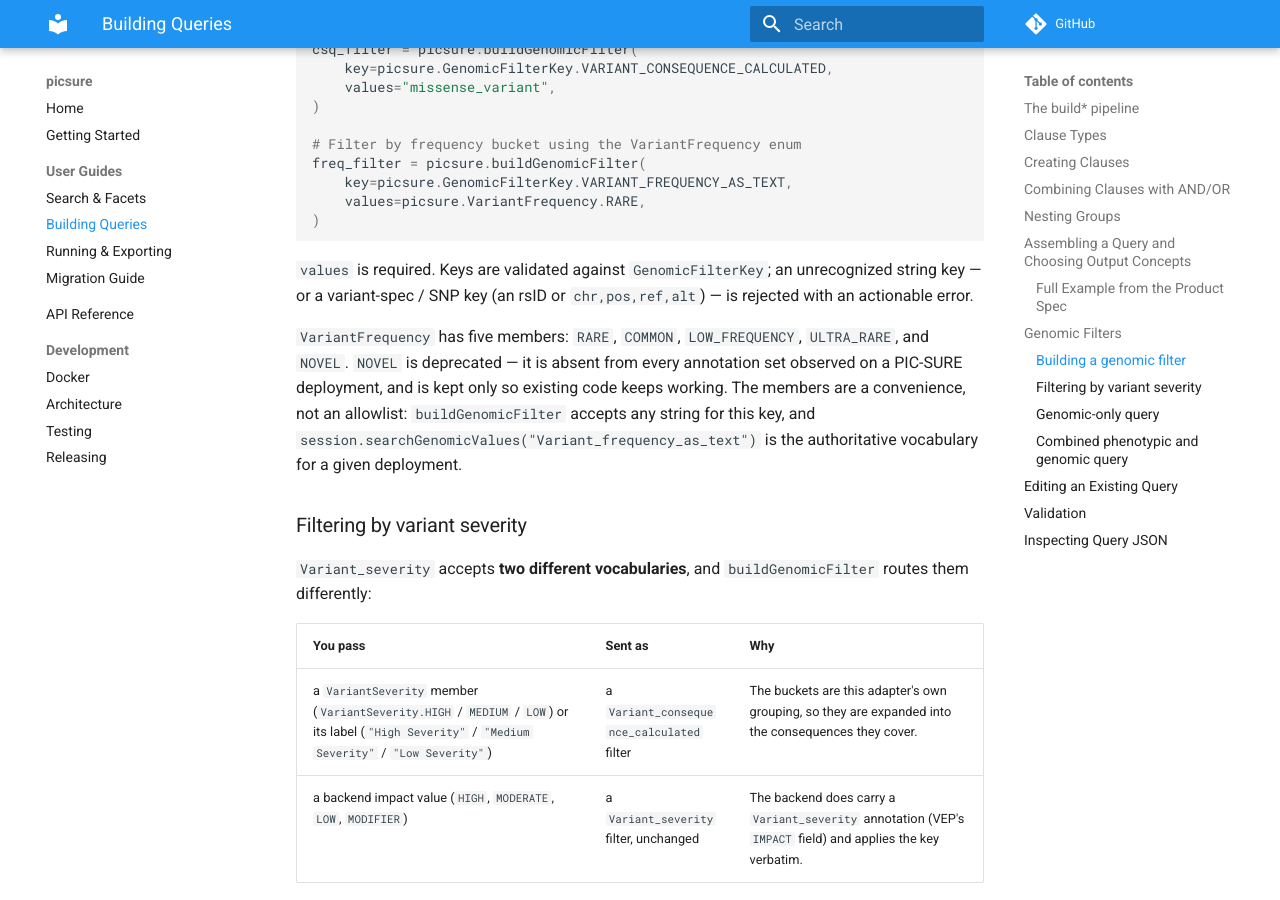
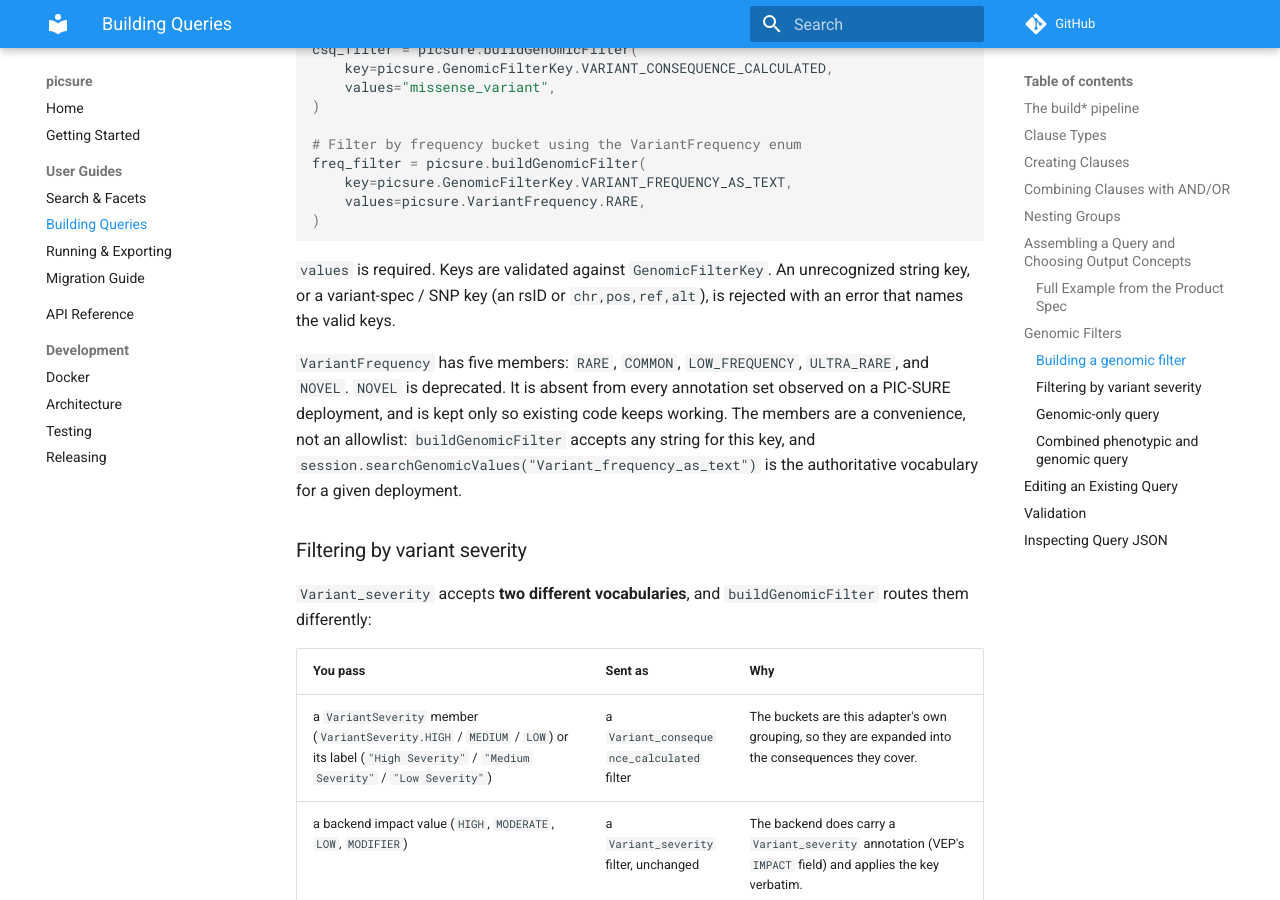
Before and after one commit to hms-dbmi/pic-sure-python-adapter-hpds, an MkDocs documentation site: the page built from docs/guides/building-queries.md, in a window 1280 px wide and 900 px high, scrolled down 4293 px. Built offline with MkDocs 1.6.1 and Material for MkDocs 9.7.7, drawn with Linux system fonts in a browser that asks for light colours; comment, search, counter and statistics services are not loaded.

Commit message:
docs: drop the em dashes from the genomic guide lines

````diff
--- a/docs/guides/building-queries.md
+++ b/docs/guides/building-queries.md
@@ -210,12 +210,12 @@ freq_filter = picsure.buildGenomicFilter(
 )
 ```
 
-`values` is required. Keys are validated against `GenomicFilterKey`; an
-unrecognized string key — or a variant-spec / SNP key (an rsID or
-`chr,pos,ref,alt`) — is rejected with an actionable error.
+`values` is required. Keys are validated against `GenomicFilterKey`. An
+unrecognized string key, or a variant-spec / SNP key (an rsID or
+`chr,pos,ref,alt`), is rejected with an error that names the valid keys.
 
 `VariantFrequency` has five members: `RARE`, `COMMON`, `LOW_FREQUENCY`,
-`ULTRA_RARE`, and `NOVEL`. `NOVEL` is deprecated — it is absent from every
+`ULTRA_RARE`, and `NOVEL`. `NOVEL` is deprecated. It is absent from every
 annotation set observed on a PIC-SURE deployment, and is kept only so
 existing code keeps working. The members are a convenience, not an
 allowlist: `buildGenomicFilter` accepts any string for this key, and
````
Also changed, not shown: docs/development/architecture.md (+1 -1 lines).
